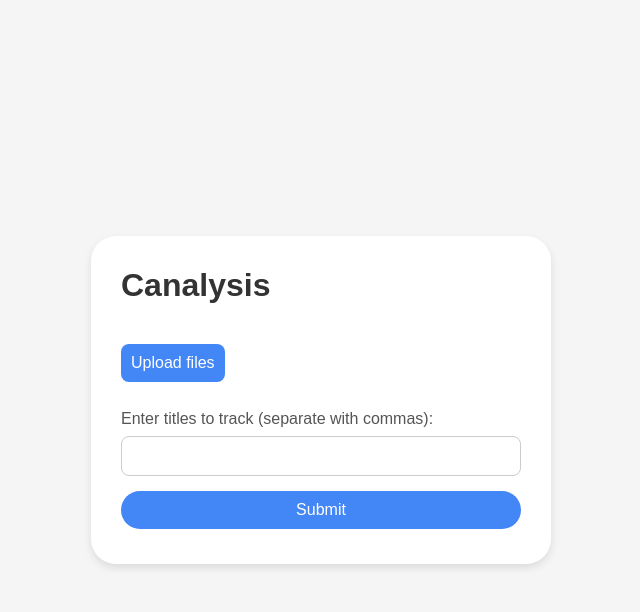
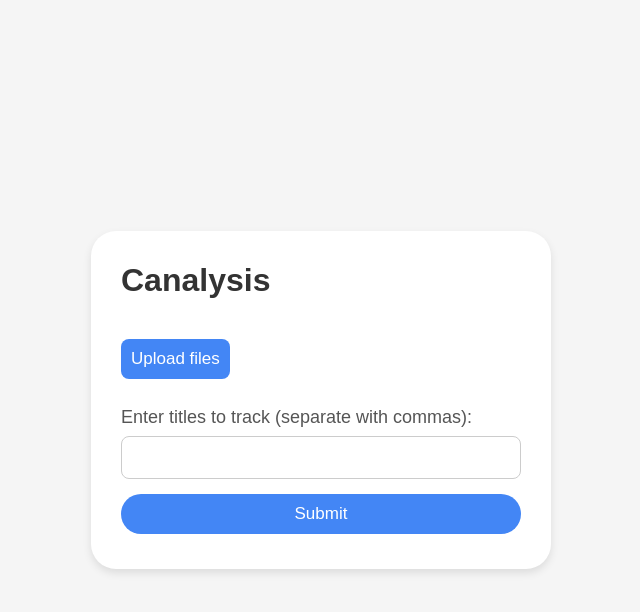
Before and after one commit to noelkronenberg/canalysis, a Flask app: page / in a window 1280 px wide. Shown: the top 612 px of the page, without its empty margins (319-959 px from the left). Run offline with Flask 3, Linux system fonts and the light colour scheme.

Commit message:
improved styling

```diff
--- a/static/css/main.css
+++ b/static/css/main.css
@@ -39,7 +39,7 @@ label {
 }
 
 input, p, label {
-    font-size: 16px;
+    font-size: 18px;
 }
 
 label.file-input {
@@ -80,6 +80,10 @@ input[type="submit"] {
     box-sizing: border-box;
 }
 
+input[type="submit"], label.file-input {
+    font-size: 17px !important;
+}
+
 span.title, span.hours {
     padding: 4px 8px;
 }
```
